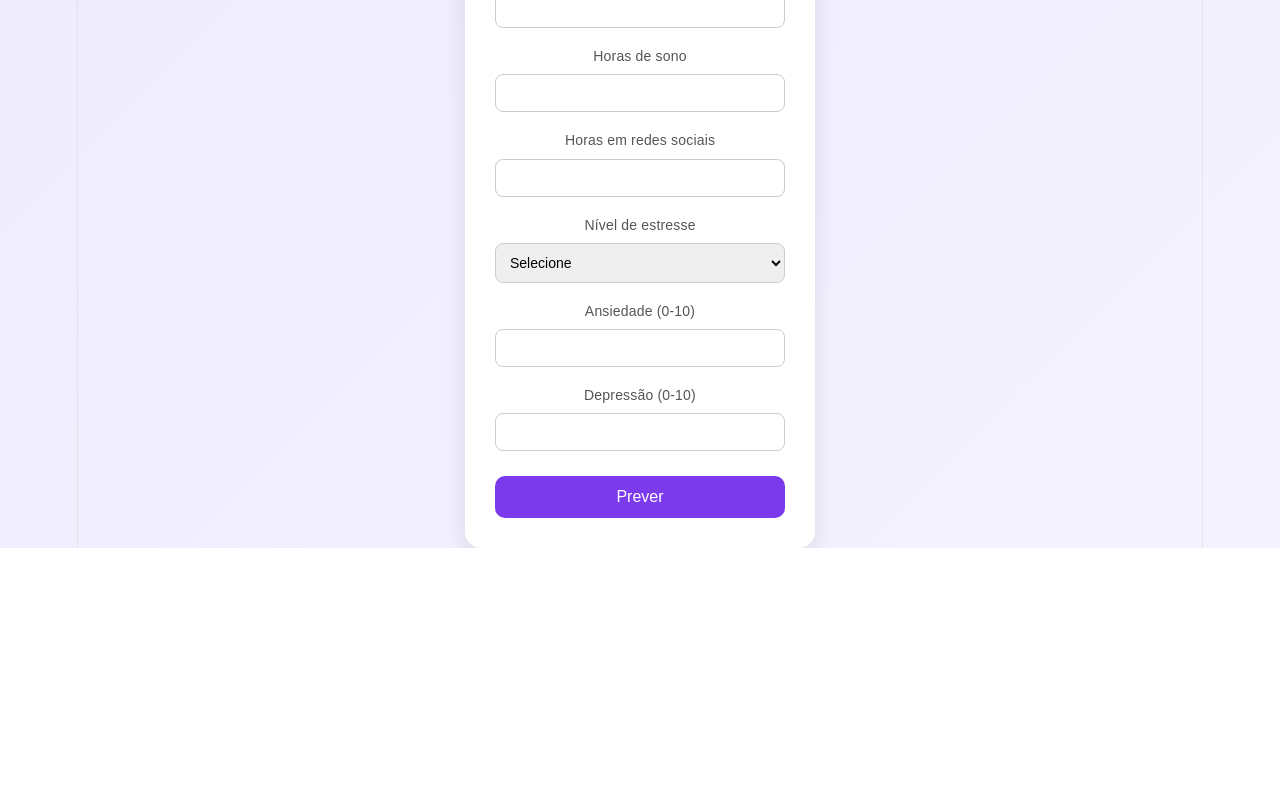
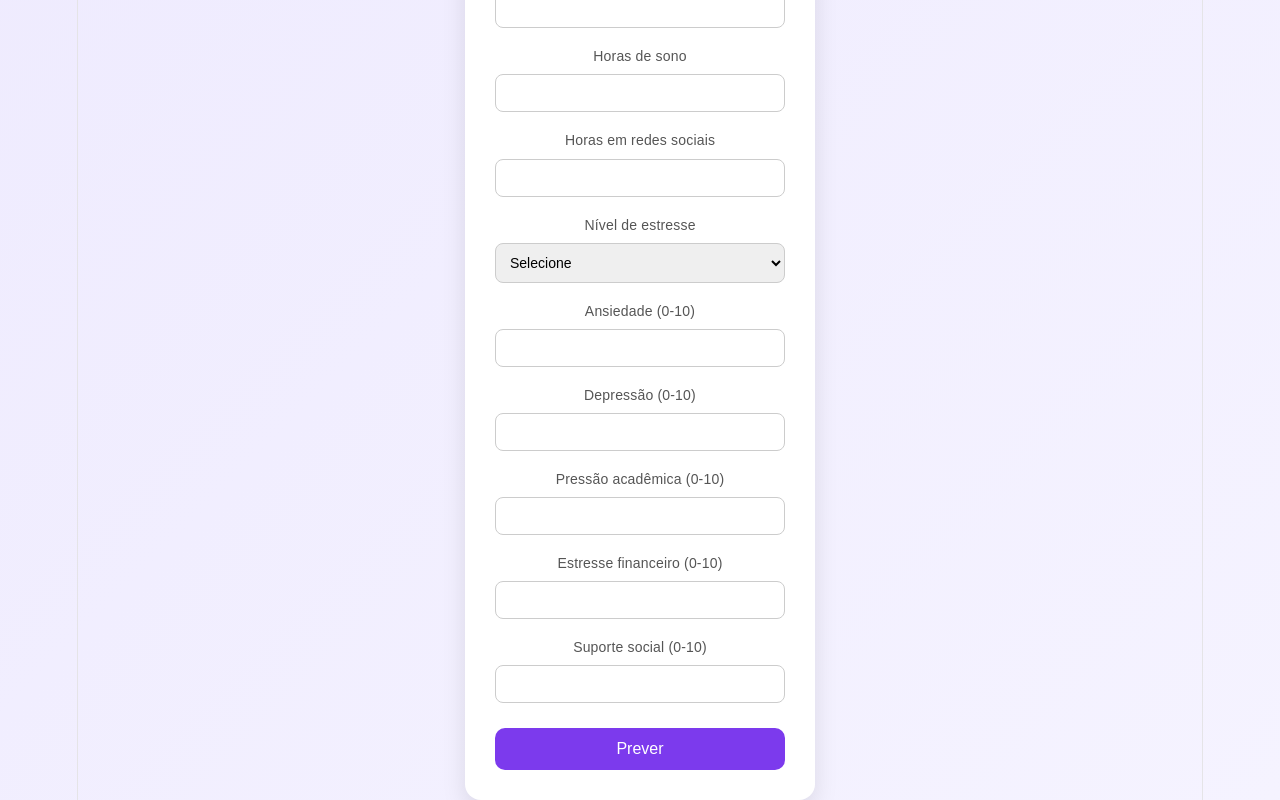
Before and after one commit to AriCampos18/MLP-De-Classificacao-De-Nivel-De-Burnout-Com-Interface, a React (Vite) app in the folder interface/: page / in a window 1280 px wide. Shown: the part 640-1440 px from the top of the page. Before the commit the page ends 1188 px from the top, so only its background shows below. Built offline with nearby package versions, Linux system fonts and the light colour scheme.

Commit message:
tinha esquecido uma coisa

```diff
--- a/interface/src/App.jsx
+++ b/interface/src/App.jsx
@@ -19,12 +19,14 @@ function App() {
   const [resultado, setResultado] = useState(null)
 
   async function handleSubmit() {
-  if (
-    !idade || !genero || !curso || !anoCurso || !horasEstud ||
-    !horasDorme || !horasRedes || !estresse ||
-    !ansiedade || !depressao || !pressaoAcademica ||
-    !estresseFinanceiro || !suporteSocial
-  ) {
+    const campos = [
+      idade, genero, curso, anoCurso, horasEstud,
+      horasDorme, horasRedes, estresse,
+      ansiedade, depressao, pressaoAcademica,
+      estresseFinanceiro, suporteSocial
+    ]
+
+    if (campos.some(campo => campo === "")) {
       return alert("Preencha todos os campos!")
     }
 
@@ -159,6 +161,21 @@ function App() {
           <input type="number" value={depressao} onChange={(e) => setDepressao(e.target.value)} />
         </div>
 
+        <div className="form-group">
+          <label>Pressão acadêmica (0-10)</label>
+          <input type="number" value={pressaoAcademica} onChange={(e) => setPressaoAcademica(e.target.value)} />
+        </div>
+
+        <div className="form-group">
+          <label>Estresse financeiro (0-10)</label>
+          <input type="number" value={estresseFinanceiro} onChange={(e) => setEstresseFinanceiro(e.target.value)} />
+        </div>
+
+        <div className="form-group">
+          <label>Suporte social (0-10)</label>
+          <input type="number" value={suporteSocial} onChange={(e) => setSuporteSocial(e.target.value)} />
+        </div>
+
         <button className="btn-primary" onClick={handleSubmit}>
           Prever
         </button>
```
Lines whose indentation alone changed are shown as unchanged.
